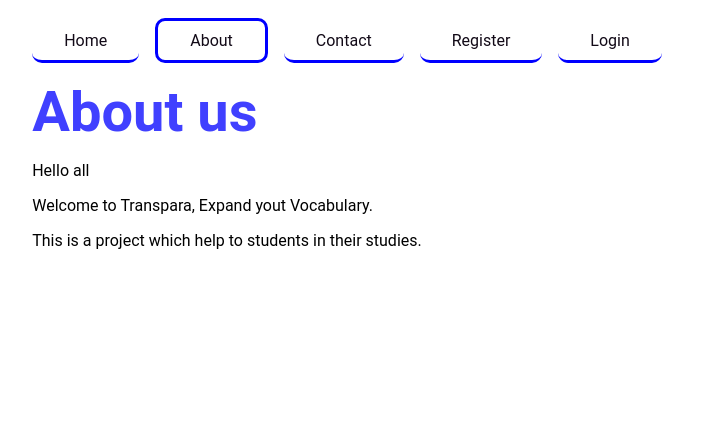
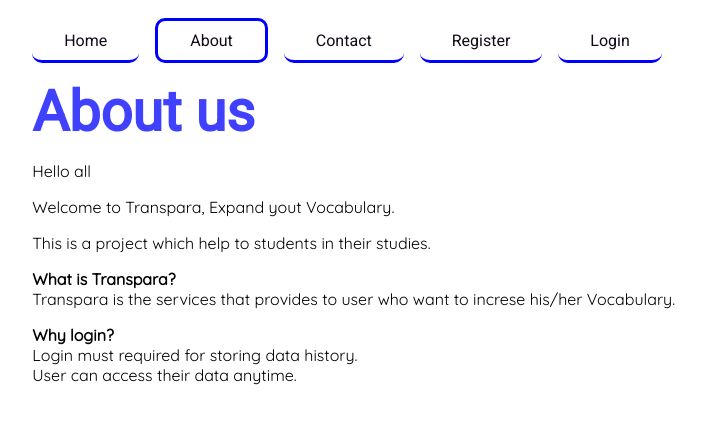
Before and after one commit to nayan00112/Transpara, a Django app: page /about in a window 1280 px wide. Shown: the top 424 px of the page, without its empty margins (197-903 px from the left). Run offline with Django 3.2, Linux system fonts and the light colour scheme.

Commit message:
simple ui change (font)

```diff
--- a/Transpara/templates/Blogs/about.html
+++ b/Transpara/templates/Blogs/about.html
@@ -8,6 +8,19 @@
     <meta name="viewport" content="width=device-width, initial-scale=1.0">
     <title>Transpara | About</title>
     <link rel="stylesheet" href="{% static 'home.css' %}">
+    <link rel="preconnect" href="https://fonts.googleapis.com">
+    <link rel="preconnect" href="https://fonts.gstatic.com" crossorigin>
+    <link href="https://fonts.googleapis.com/css2?family=Quicksand&family=Roboto&display=swap" rel="stylesheet">
+    <style>
+        body {
+            font-family: 'Roboto', sans-serif;
+        }
+
+        body p {
+            font-family: 'Quicksand', sans-serif;
+            size: 21px;
+        }
+    </style>
 </head>
 
 <body>
@@ -17,7 +30,8 @@
             <li class="{% if active_about %}active{% endif %}"><a href="/about">About</a></li>
             <li class="{% if active_contact %}active{% endif %}"><a href="/contact">Contact</a></li>
             {% if user.is_authenticated %}
-            <li class="{% if active_myprofile %}active{% endif %}" style="border-color: rgb(0, 177, 0);"><a href="/account/myprofile">Hello
+            <li class="{% if active_myprofile %}active{% endif %}" style="border-color: rgb(0, 177, 0);"><a
+                    href="/account/myprofile">Hello
                     {{user.first_name}}</a></li>
             <li class="{% if active_editprofile %}active{% endif %}"><a href="history/history">My History</a></li>
             <li class="{% if active %}active{% endif %}"><a href="account/logout">Logout</a></li>
@@ -26,12 +40,24 @@
             <li class="{% if active_login %}active{% endif %}"><a href="/account/login">Login</a></li>
             {% endif %}
         </ul>
-        <h1 class = "heading">About us</h1>
+        <h1 class="heading">About us</h1>
         <p>Hello all </p>
         <p>Welcome to Transpara, Expand yout Vocabulary.</p>
         <p>
             This is a project which help to students in their studies.
         </p>
+        <p>
+            <b>What is Transpara?</b><br>
+            Transpara is the services that provides to user who want to increse his/her Vocabulary.
+        </p>
+        <p>
+            <b>Why login?</b><br>
+            Login must required for storing data history. <br>
+            User can access their data anytime.
+        </p>
+        <p>
+            <b></b>
+        </p>
     </div>
 </body>
 
--- a/Transpara/templates/account/login.html
+++ b/Transpara/templates/account/login.html
@@ -21,6 +21,7 @@
             <li class=""><a href="/about">About</a></li>
             <li class=""><a href="/contact">Contact</a></li>
             <li class=""><a href="/account/register">Register</a></li>
+            <li class="active"><a href="/account/login">Login</a></li>
         </ul>
         {% if fd %}
         <h1 class="heading">
--- a/Transpara/templates/account/register.html
+++ b/Transpara/templates/account/register.html
@@ -20,6 +20,7 @@
             <li class=""><a href="/">Home</a></li>
             <li class=""><a href="/about">About</a></li>
             <li class=""><a href="/contact">Contact</a></li>
+            <li class="active"><a href="/account/register">Register</a></li>
             <li class=""><a href="/account/login">Login</a></li>
 
         </ul>
```
Also changed, not shown: Transpara/templates/Translate/index.html (+7 -1 lines), Transpara/templates/profile/editprofile.html (+9 -1 lines), Transpara/templates/profile/myprofile.html (+9 -1 lines), Transpara/db.sqlite3.
